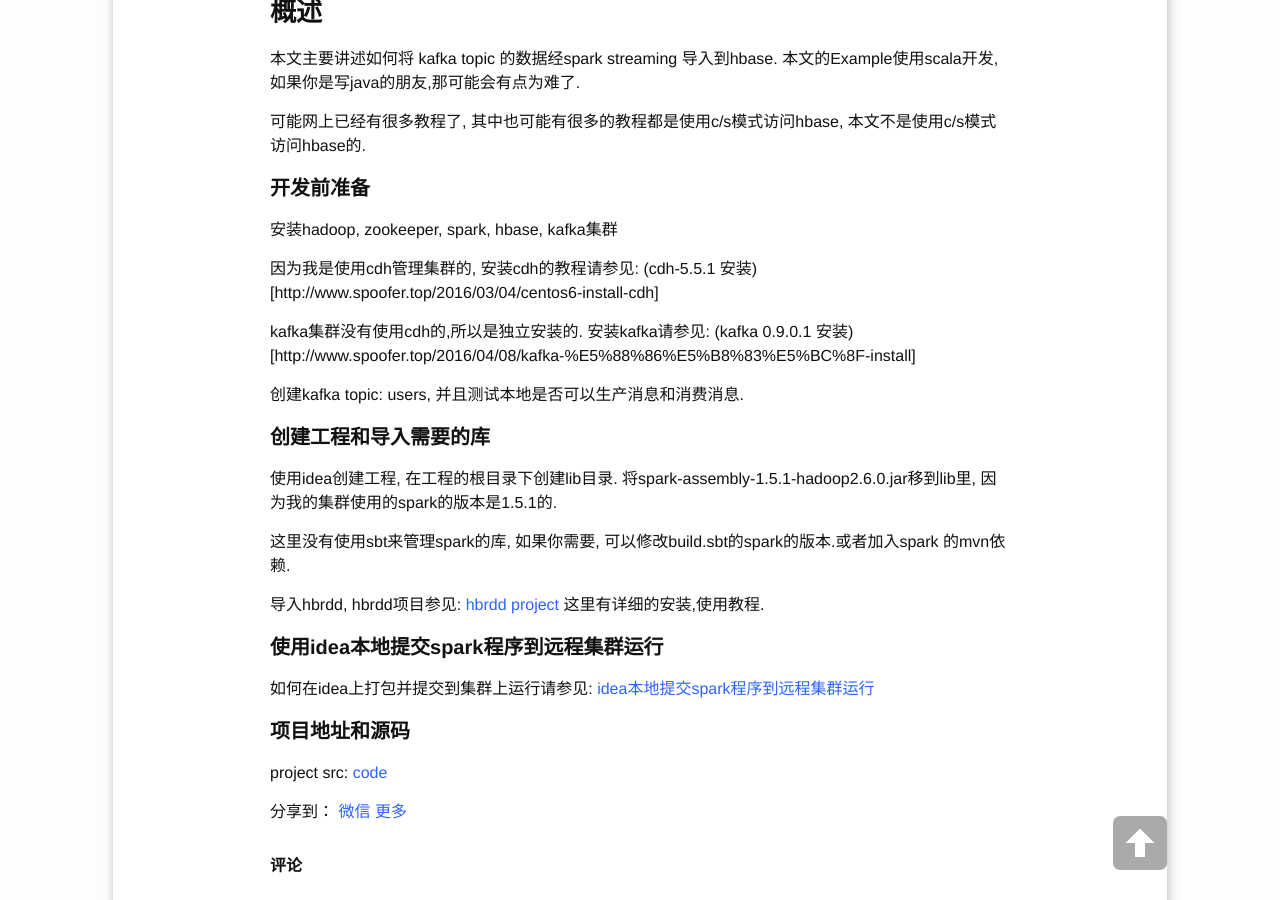
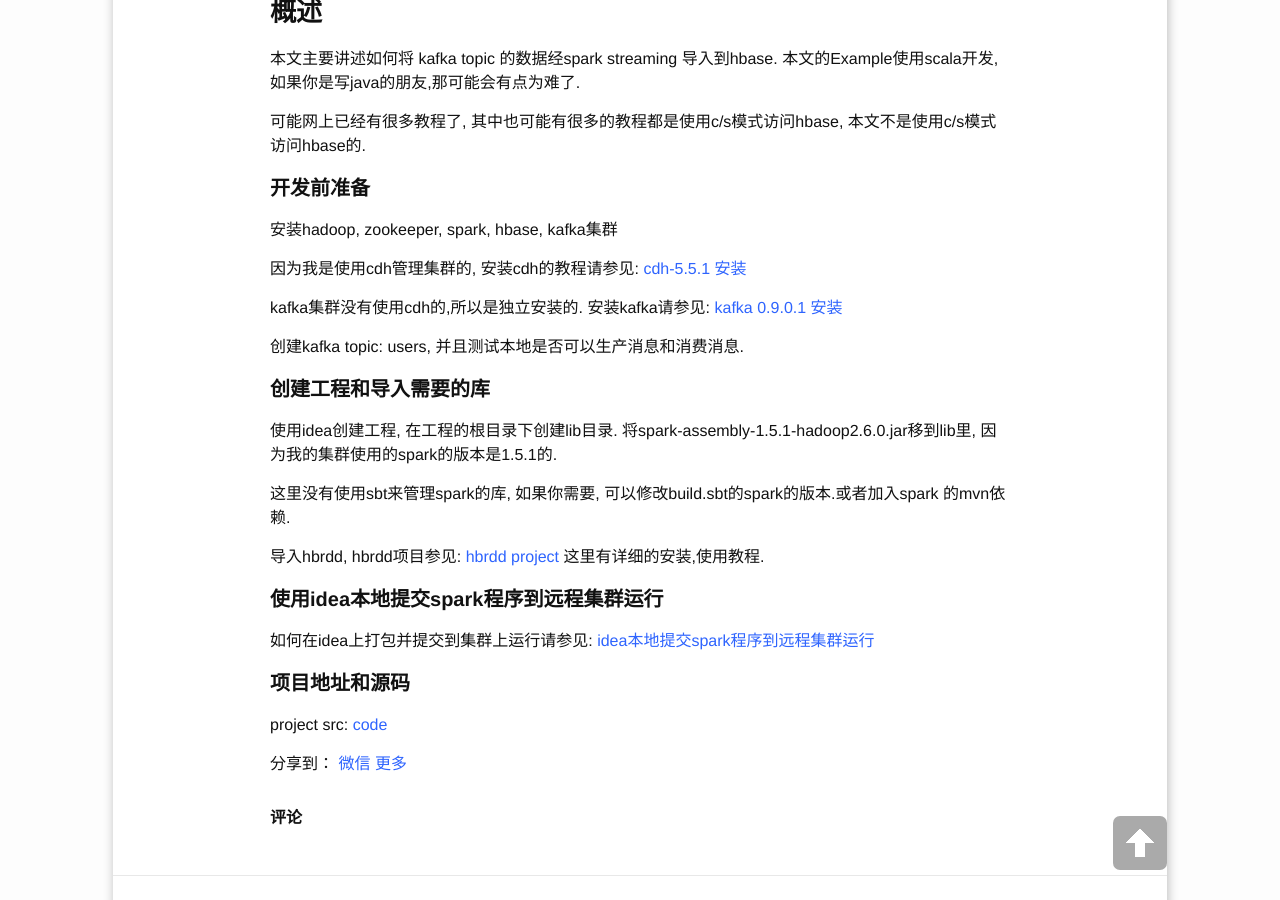
Before and after one commit to TopSpoofer/TopSpoofer.github.io, a Jekyll site: the page built from _posts/2016/04/2016-04-14-kafka-spark-streaming-to-hbase.md, in a window 1280 px wide and 900 px high, scrolled down 476 px. Built offline with Jekyll 4.4.1, drawn with Linux system fonts in a browser that asks for light colours; comment, search, counter and statistics services are not loaded.

Commit message:
fix blog

```diff
--- a/_posts/2016/04/2016-04-14-kafka-spark-streaming-to-hbase.md
+++ b/_posts/2016/04/2016-04-14-kafka-spark-streaming-to-hbase.md
@@ -21,9 +21,9 @@ keywords: 'kafka 数据 spark streaming 导入 hbase saveAsNewAPIHadoopDataset'
 
 安装hadoop, zookeeper, spark, hbase, kafka集群
 
-因为我是使用cdh管理集群的, 安装cdh的教程请参见: (cdh-5.5.1 安装)[http://www.spoofer.top/2016/03/04/centos6-install-cdh]
+因为我是使用cdh管理集群的, 安装cdh的教程请参见: [cdh-5.5.1 安装](http://www.spoofer.top/2016/03/04/centos6-install-cdh)
 
-kafka集群没有使用cdh的,所以是独立安装的. 安装kafka请参见: (kafka 0.9.0.1 安装)[http://www.spoofer.top/2016/04/08/kafka-%E5%88%86%E5%B8%83%E5%BC%8F-install]
+kafka集群没有使用cdh的,所以是独立安装的. 安装kafka请参见: [kafka 0.9.0.1 安装](http://www.spoofer.top/2016/04/08/kafka-%E5%88%86%E5%B8%83%E5%BC%8F-install)
 
 创建kafka topic: users, 并且测试本地是否可以生产消息和消费消息.
 
```
